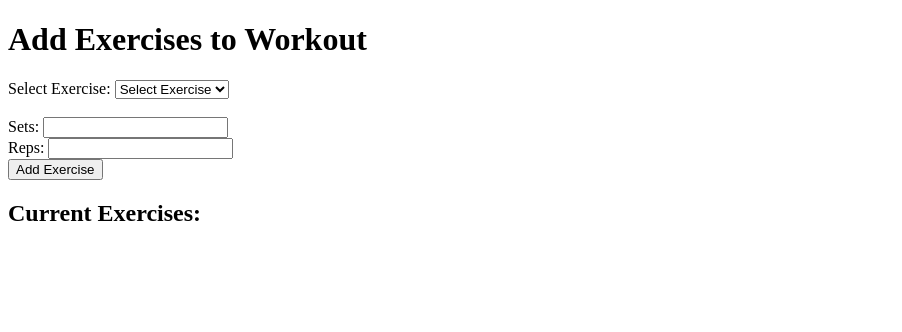
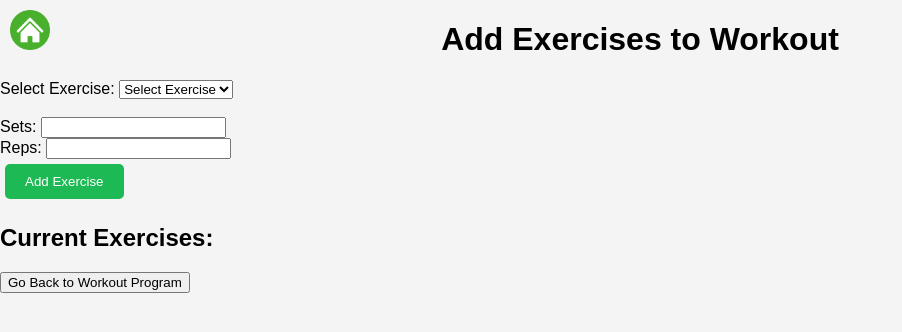
Before and after one commit to N090/4-th-Year-Project, a Flask app: page /add_exercises_to_workout/1 in a window 1280 px wide. Shown: the top 332 px of the page, without its empty margins (0-902 px from the left). Run offline with Flask 3, Linux system fonts and the light colour scheme.

Commit message:
Add files via upload

```diff
--- a/Webapp/templates/add_exercises.html
+++ b/Webapp/templates/add_exercises.html
@@ -4,8 +4,25 @@
     <meta charset="UTF-8">
     <meta name="viewport" content="width=device-width, initial-scale=1.0">
     <title>Add Exercises</title>
+    <!-- Link to your stylesheet -->
+    <link rel="stylesheet" href="{{ url_for('static', filename='stylesheet.css') }}">
+    <!-- Inline CSS for the home button -->
+    <style>
+        .home-button {
+            position: absolute;
+            top: 10px;
+            left: 10px;
+            cursor: pointer;
+        }
+    </style>
 </head>
 <body>
+    <!-- Home button -->
+    <a href="{{ url_for('main') }}" class="home-button">
+        <!-- Adjust the path to your home.png file -->
+        <img src="{{ url_for('static', filename='home.png') }}" alt="Home" width="40" height="40">
+    </a>
+
     <h1>Add Exercises to Workout</h1>
     <!-- Form for adding exercises -->
     <form id="addExercisesForm" action="{{ url_for('add_exercises_to_workout', workout_id=workout_id) }}" method="post">
@@ -41,7 +58,10 @@
         {% endfor %}
     </ul>
 
-    <!-- JavaScript to fetch exercise details -->
+    <!-- Button to go back to the workout program page -->
+    <button onclick="goBackToWorkoutProgram()">Go Back to Workout Program</button>
+
+    <!-- JavaScript to fetch exercise details and go back to the previous page -->
     <script>
         function fetchExerciseDetails() {
             var exerciseId = document.getElementById("exercise").value;
@@ -61,6 +81,10 @@
                 })
                 .catch(error => console.error('Error fetching exercise details:', error));
         }
+
+        function goBackToWorkoutProgram() {
+            window.location.href = "{{ url_for('workout_program') }}";
+        }
     </script>
 </body>
 </html>
```
Also changed, not shown: Webapp/app.py (+5 -5 lines).
